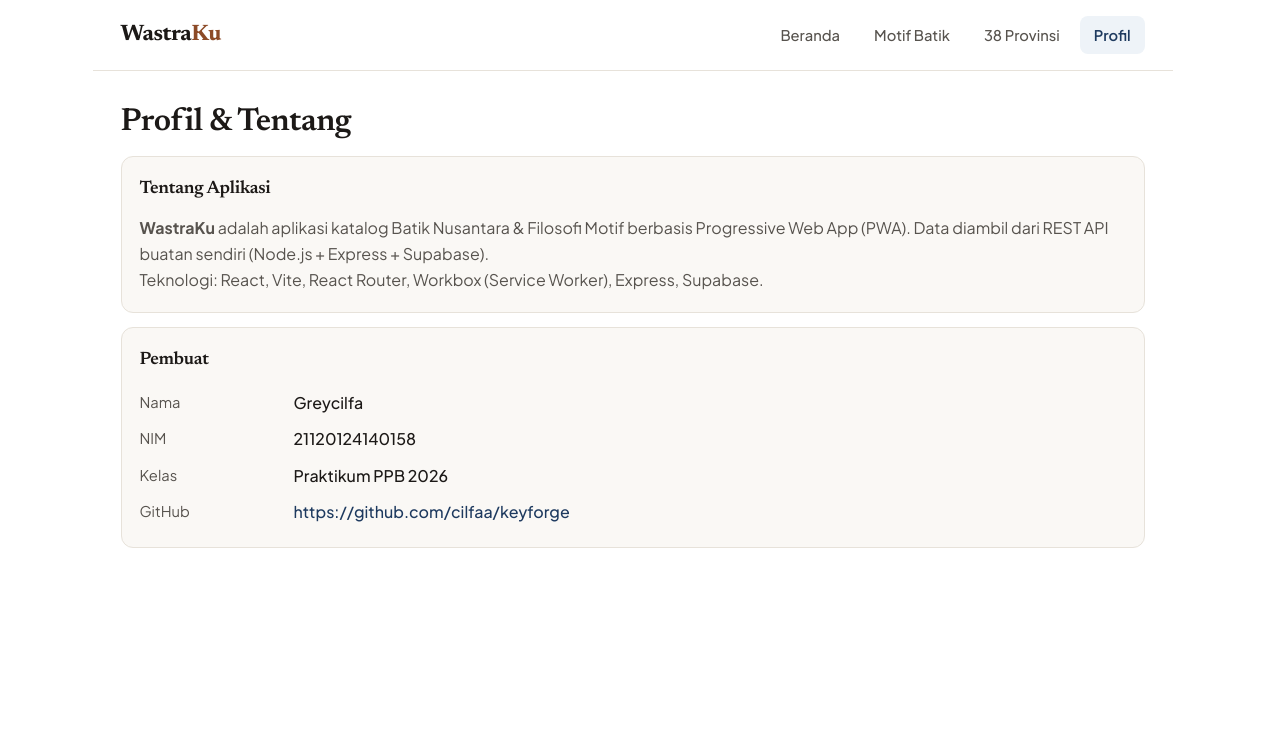
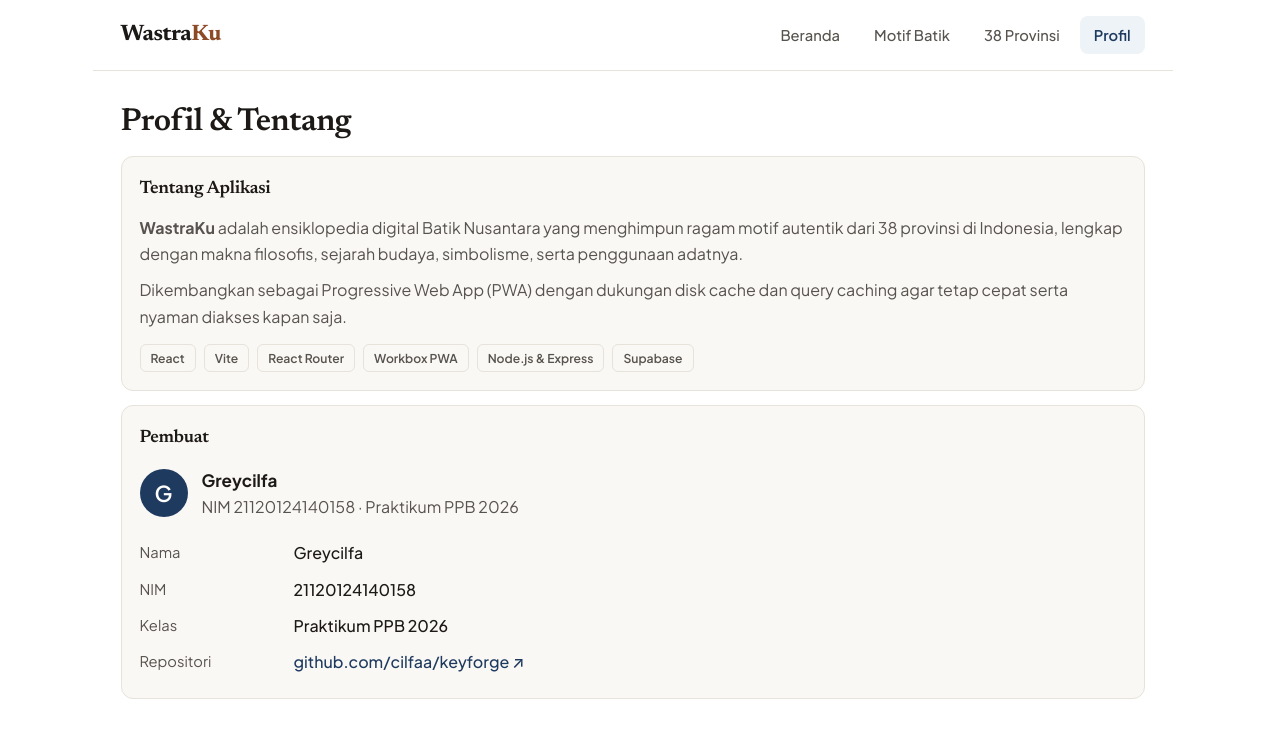
Before and after one commit to cilfaa/keyforge, a React (Vite) app in the folder keyforge-app/: page /about in a window 1280 px wide. Shown: the top 738 px of the page. Built offline with nearby package versions, Linux system fonts and the light colour scheme; no server answers.

Commit message:
Polish About/Profile page layout, copy, and tech tags

```diff
--- a/keyforge-app/src/App.css
+++ b/keyforge-app/src/App.css
@@ -142,3 +142,13 @@
 .skel-sub { height: 16px; width: 40%; }
 .skel-price { height: 26px; width: 48%; margin: 4px 0; }
 .skel-block { height: 150px; width: 100%; border-radius: 12px; margin-top: 8px; }
+
+.tech-tags { display: flex; flex-wrap: wrap; gap: 8px; margin-top: 14px; }
+.profile-head { display: flex; align-items: center; gap: 14px; margin: 12px 0 16px; }
+.profile-avatar {
+  width: 48px; height: 48px; border-radius: 50%; flex-shrink: 0;
+  display: grid; place-items: center;
+  background: var(--accent); color: #fff;
+  font-family: var(--font-display); font-size: 22px; font-weight: 600;
+}
+.profile-name { display: block; font-size: 17px; color: var(--text); }
--- a/keyforge-app/src/pages/About.jsx
+++ b/keyforge-app/src/pages/About.jsx
@@ -6,6 +6,8 @@ const PROFILE = {
   kelas: 'Praktikum PPB 2026',
   github: 'https://github.com/cilfaa/keyforge',
 }
+
+const TECH_STACK = ['React', 'Vite', 'React Router', 'Workbox PWA', 'Node.js & Express', 'Supabase']
 
 export default function About() {
   useEffect(() => {
@@ -19,14 +21,36 @@ export default function About() {
       <section className="panel">
         <h2>Tentang Aplikasi</h2>
         <p>
-          <strong>WastraKu</strong> adalah aplikasi katalog Batik Nusantara &amp; Filosofi Motif berbasis Progressive
-          Web App (PWA). Data diambil dari REST API buatan sendiri (Node.js + Express + Supabase).
+          <strong>WastraKu</strong> adalah ensiklopedia digital Batik Nusantara yang menghimpun ragam motif autentik
+          dari 38 provinsi di Indonesia, lengkap dengan makna filosofis, sejarah budaya, simbolisme, serta penggunaan
+          adatnya.
         </p>
-        <p className="muted">Teknologi: React, Vite, React Router, Workbox (Service Worker), Express, Supabase.</p>
+        <p className="muted" style={{ marginTop: 10 }}>
+          Dikembangkan sebagai Progressive Web App (PWA) dengan dukungan disk cache dan query caching agar tetap cepat
+          serta nyaman diakses kapan saja.
+        </p>
+        <div className="tech-tags" aria-label="Teknologi yang digunakan">
+          {TECH_STACK.map((tech) => (
+            <span key={tech} className="tag">
+              {tech}
+            </span>
+          ))}
+        </div>
       </section>
 
       <section className="panel">
         <h2>Pembuat</h2>
+        <div className="profile-head">
+          <div className="profile-avatar" aria-hidden="true">
+            {PROFILE.nama.charAt(0)}
+          </div>
+          <div>
+            <strong className="profile-name">{PROFILE.nama}</strong>
+            <p className="muted">
+              NIM {PROFILE.nim} · {PROFILE.kelas}
+            </p>
+          </div>
+        </div>
         <dl className="spec spec-plain">
           <dt>Nama</dt>
           <dd>{PROFILE.nama}</dd>
@@ -34,10 +58,10 @@ export default function About() {
           <dd>{PROFILE.nim}</dd>
           <dt>Kelas</dt>
           <dd>{PROFILE.kelas}</dd>
-          <dt>GitHub</dt>
+          <dt>Repositori</dt>
           <dd>
             <a href={PROFILE.github} target="_blank" rel="noreferrer">
-              {PROFILE.github}
+              github.com/cilfaa/keyforge ↗
             </a>
           </dd>
         </dl>
```
